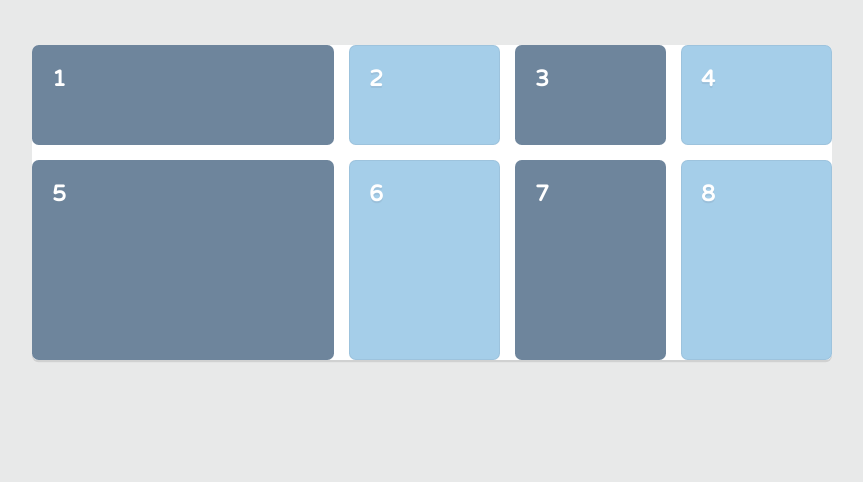
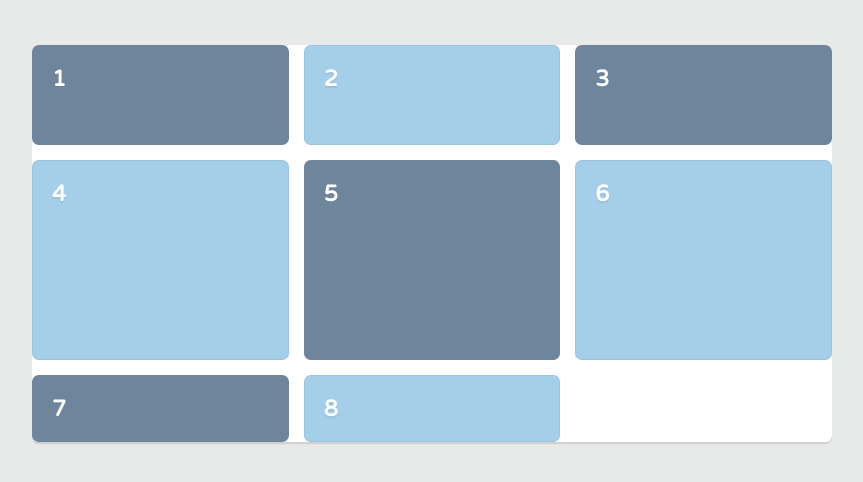
Before and after one commit to jwgainey-lessons-teamtreehouse/grid, a plain HTML site: page index.html in a window 1280 px wide. Shown: the whole page, without its empty margins (208-1071 px from the left). Drawn offline with Linux system fonts and the light colour scheme.

Commit message:
minmax()

```diff
--- a/css/grid.css
+++ b/css/grid.css
@@ -5,7 +5,7 @@
 .grid {
    max-width: 800px;
    display: grid;
-   grid-template-columns: 2fr repeat(3, 1fr);
+   grid-template-columns: repeat(3, minmax(200px, 1fr));
    grid-template-rows: 100px 200px;
    grid-gap: 15px;
 }
```
